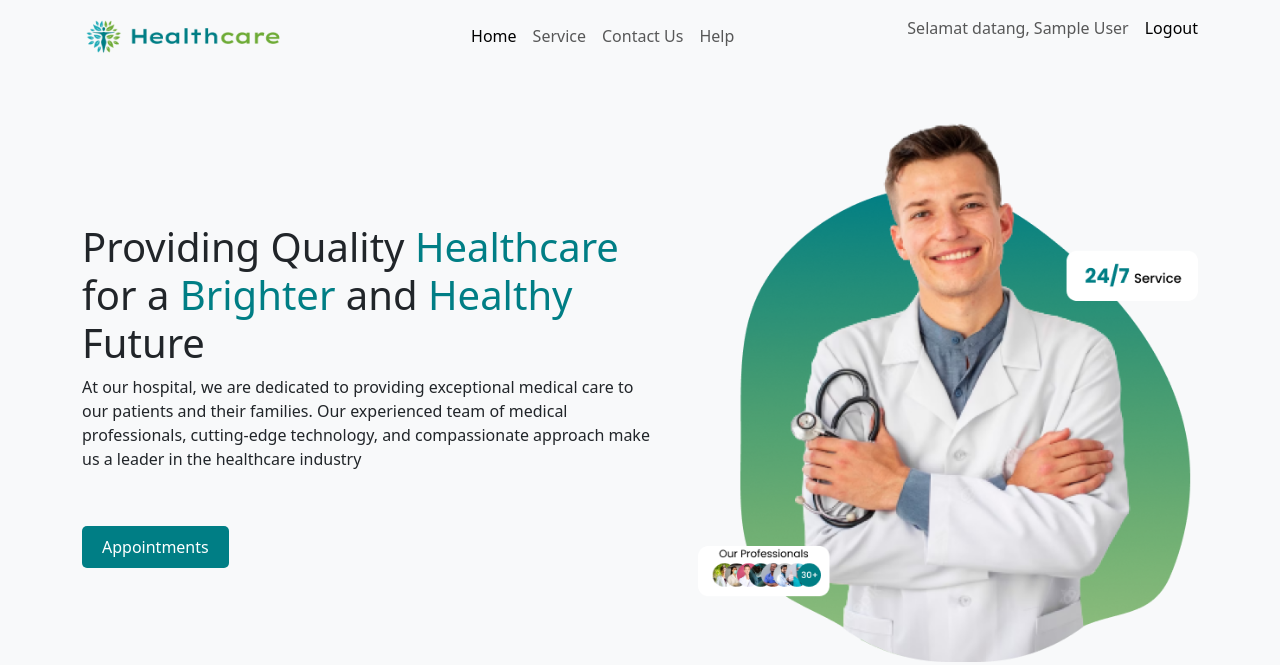
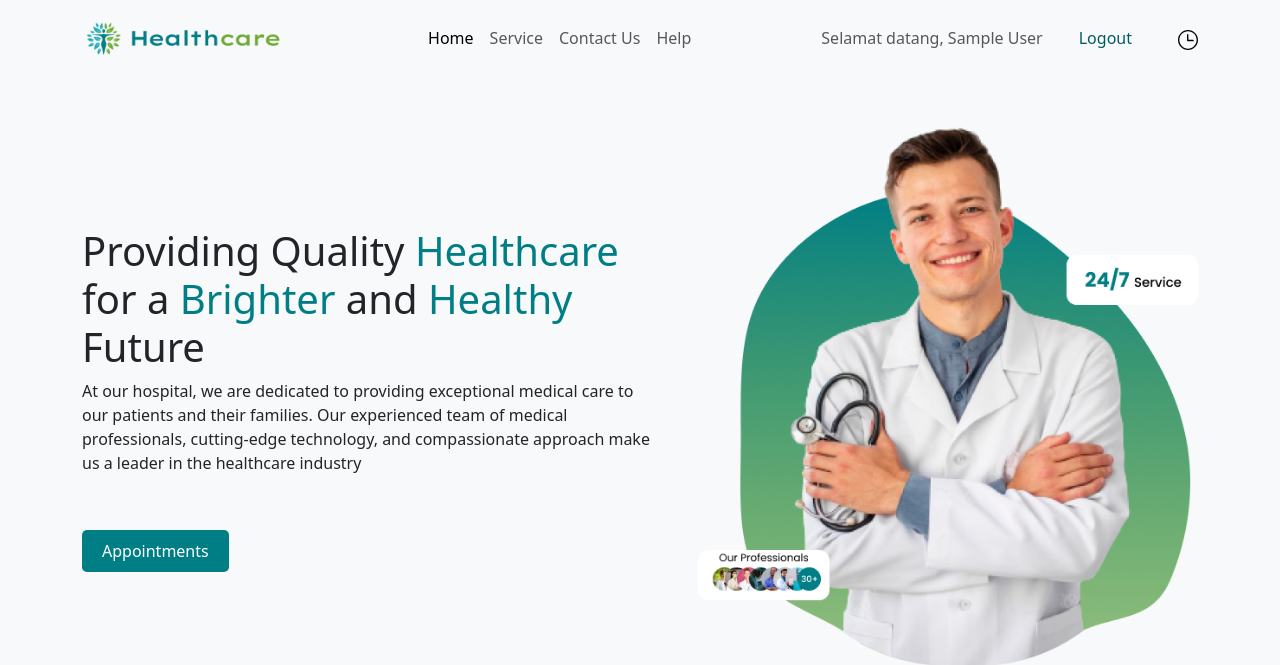
Before and after one commit to nmFaizz/healthcare, a PHP site: page / in a window 1280 px wide. Shown: the top 665 px of the page. Run offline with PHP 8.4, Linux system fonts and the light colour scheme; the visitor is signed in with stand-in values (Sample User, id 1).

Commit message:
navbar fix

```diff
--- a/index.php
+++ b/index.php
@@ -120,6 +120,16 @@
         background-color: black;
     }
 
+    .navbar-text {
+        display: flex;
+        justify-content: start;
+        align-items: center;
+    }
+
+    .navbar-text p {
+        margin: 0;
+    }
+
     ul li a:hover {
         color: #007E85 !important;
     }
@@ -166,7 +176,8 @@
                 <span class="navbar-text d-flex flex-row gap-3">
                     <?php if(isset($_SESSION['nama'])): ?>
                         <p>Selamat datang, <?= $_SESSION['nama'] ?></p>
-                        <a href="Logout.php">Logout</a>
+                        <a href="Logout.php" class="button-transparent">Logout</a>
+                        <a href="history.php"><img src="images/history-svgrepo-com.svg" alt="" width="20"></a>
                     <?php else: ?>
                         <a class="button-transparent" href="FormRegistrasi.php">Sign Up</a>
                         <a class="button-green text-light" href="FormLogin.php">Log In</a>
```
Also changed, not shown: service.php (+10 -0 lines).
